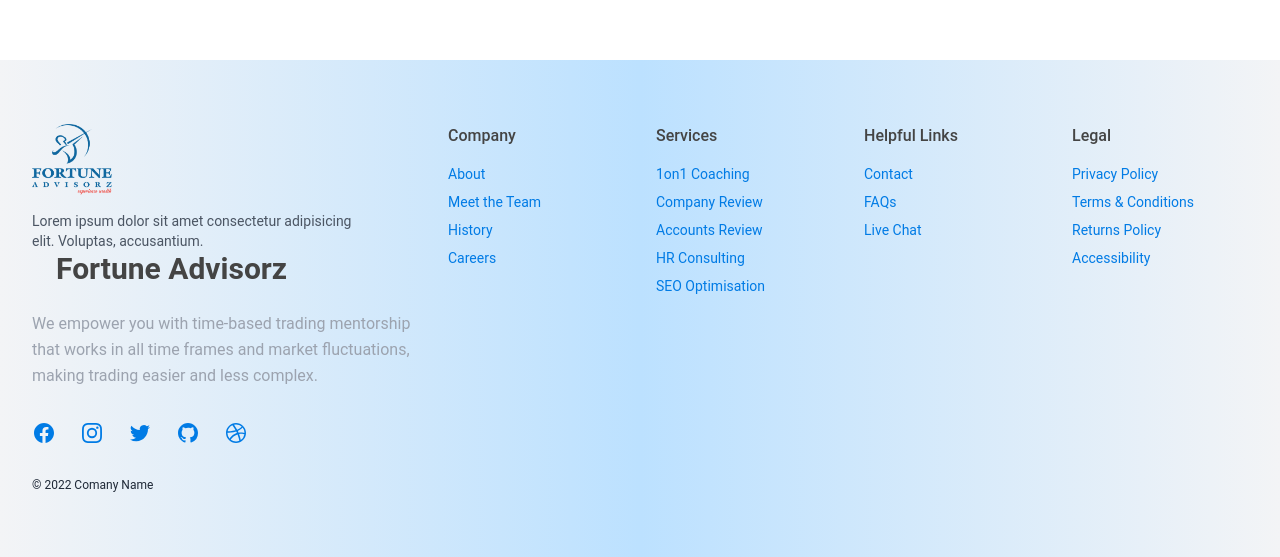
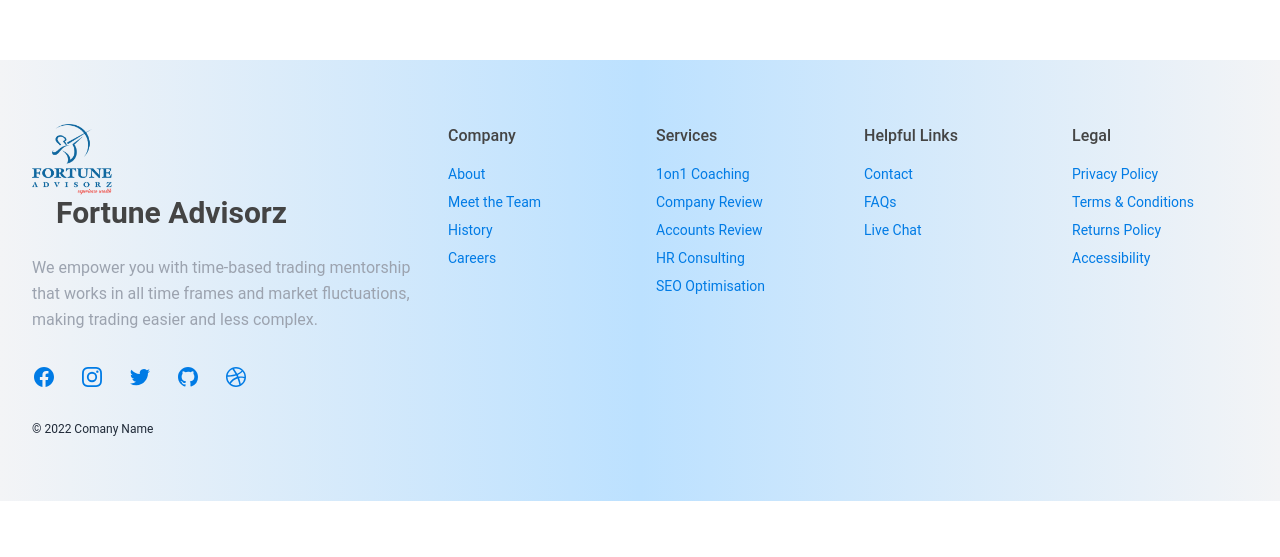
Before and after one commit to Sarvesh-24/FortuneWeb, a React (Create React App) app: page /mutualfunds in a window 1280 px wide. Shown: the part 2532-3089 px from the top of the page. After the commit the page ends 3033 px from the top, so only its background shows below. Built offline with nearby package versions, Linux system fonts and the light colour scheme.

Commit message:
footer changed

```diff
--- a/src/components/Footer.js
+++ b/src/components/Footer.js
@@ -145,9 +145,9 @@ const Footer = () => {
             width={80}
             height={80}
             className="rounded-md"/>
-        <p class="max-w-xs mt-4 text-sm text-gray-600">
+        {/* <p class="max-w-xs mt-4 text-sm text-gray-600">
           Lorem ipsum dolor sit amet consectetur adipisicing elit. Voluptas, accusantium.
-        </p>
+        </p> */}
         <p className="text-3xl ml-6 font-bold">Fortune Advisorz</p>
 
          <p className="mt-6 max-w-md leading-relaxed text-gray-400">
```
